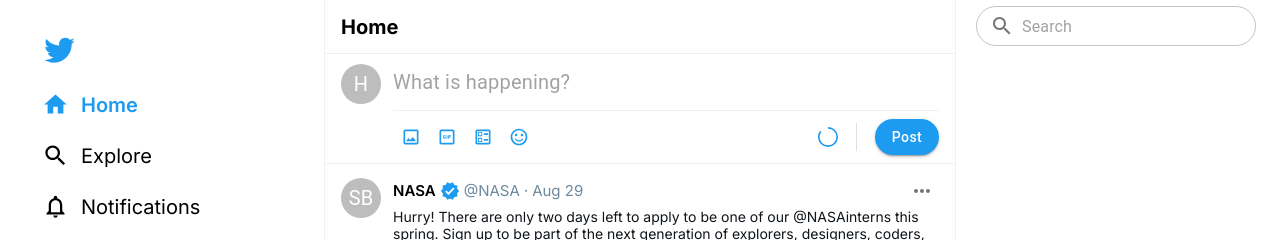
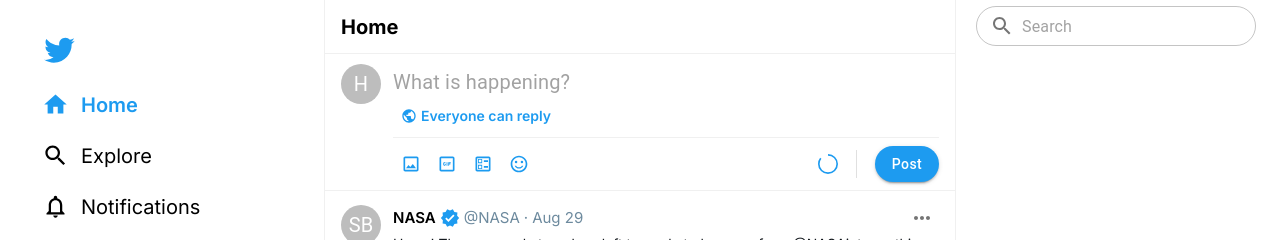
Before and after one commit to sbinfo/twitter-clone, a Next.js app: page / in a window 1280 px wide. Shown: the top 240 px of the page. Built offline with nearby package versions, Linux system fonts and the light colour scheme.

Commit message:
made who can reply block and added dynamic changing

```diff
--- a/src/app/globals.css
+++ b/src/app/globals.css
@@ -14,6 +14,7 @@
 
 body {
     --primary: #1d9bf0;
+    --primary-hover: #1d9bf026;
     /* --primary: #50b7f5; */
     --background: #cccccc4c;
     --text-black: #0F1419;
--- a/src/components/WhatIsHappeningForm/WhatIsHappeningForm.tsx
+++ b/src/components/WhatIsHappeningForm/WhatIsHappeningForm.tsx
@@ -1,9 +1,14 @@
+"use client"
 
-import {Avatar, Button, CircularProgress, Divider, IconButton, TextField} from "@mui/material";
+import * as React from 'react';
+import { Avatar, Button, CircularProgress, Divider, IconButton, ListItemIcon, ListItemText, Menu, MenuItem, MenuList, Paper, TextField } from "@mui/material";
 import ImageIcon from '@mui/icons-material/ImageOutlined';
 import GifIcon from '@mui/icons-material/GifBoxOutlined';
 import PollIcon from '@mui/icons-material/BallotOutlined';
 import EmojiIcon from '@mui/icons-material/SentimentSatisfiedOutlined';
+import PersonAddIcon from '@mui/icons-material/PersonAddAlt1Rounded';
+import PublicIcon from '@mui/icons-material/Public';
+import EmailIcon from '@mui/icons-material/AlternateEmailRounded';
 
 import styles from "./whatIsHappening.module.scss"
 
@@ -20,7 +25,7 @@
 
 const InputForm = () => {
     return (
-        <div className={styles.InputForm}>
+        <div className={styles.inputForm}>
             <TextField
                 id="standard-basic"
                 variant="standard"
@@ -33,8 +38,110 @@
                     style: { fontSize: '20px' }
                 }}
             />
+            <WhoCanReply />
             <InputFormActions />
         </div>
+    )
+}
+
+enum Direction {
+    Up = 1,
+    Down,
+    Left,
+    Right,
+}
+
+enum CanReply {
+    EveryOne = 'Everyone',
+    YouFollow = 'People you follow',
+    YouMention = 'Only people you mention'
+}
+
+const WhoCanReply = () => {
+
+    const [selectedAuditory, setSelectedAuditory] = React.useState<CanReply>(CanReply.EveryOne)
+
+    const [anchorEl, setAnchorEl] = React.useState<null | HTMLElement>(null);
+    const open = Boolean(anchorEl);
+
+    const handleClick = (event: React.MouseEvent<HTMLDivElement>) => {
+        setAnchorEl(event.currentTarget);
+    };
+
+    const handleClose = () => {
+        setAnchorEl(null);
+    };
+
+    const changeAuditory = (value: CanReply) => {
+        setSelectedAuditory(value);
+        setAnchorEl(null);
+    };
+
+    return (
+        <>
+            <div
+                className={styles.whoCanReply}
+                onClick={handleClick}
+            >
+                <PublicIcon style={{ fontSize: '16px', marginRight: '4px' }} />
+                {selectedAuditory} can reply
+            </div>
+            <Menu
+                id="basic-menu"
+                anchorEl={anchorEl}
+                open={open}
+                onClose={handleClose}
+                MenuListProps={{
+                    'aria-labelledby': 'basic-button',
+                }}
+            >
+                <Paper sx={{ width: 320, maxWidth: '100%' }}>
+                    <div style={{ padding: '20px' }}>
+                        <h4>Who can reply?</h4>
+                        <div>Choose who can reply to this post. Anyone mentioned can always reply.</div>
+                    </div>
+                    <MenuList>
+                        <MenuItem onClick={() => changeAuditory(CanReply.EveryOne)}>
+                            <ListItemIcon style={{
+                                padding: '8px',
+                                background: '#1d9bf0',
+                                borderRadius: '50%',
+                                marginRight: '10px'
+                            }}>
+                                <PublicIcon style={{ color: '#fff', fontSize: '20px' }} />
+                            </ListItemIcon>
+                            <ListItemText>{CanReply.EveryOne}</ListItemText>
+                        </MenuItem>
+                        <MenuItem onClick={() => changeAuditory(CanReply.YouFollow)}>
+                            <ListItemIcon
+                                style={{
+                                    padding: '8px',
+                                    background: '#1d9bf0',
+                                    borderRadius: '50%',
+                                    marginRight: '10px'
+                                }}
+                            >
+                                <PersonAddIcon style={{ color: '#fff', fontSize: '20px' }}  />
+                            </ListItemIcon>
+                            <ListItemText>{CanReply.YouFollow}</ListItemText>
+                        </MenuItem>
+                        <MenuItem onClick={() => changeAuditory(CanReply.YouMention)}>
+                            <ListItemIcon
+                                style={{
+                                    padding: '8px',
+                                    background: '#1d9bf0',
+                                    borderRadius: '50%',
+                                    marginRight: '10px'
+                                }}
+                            >
+                                <EmailIcon style={{ color: '#fff', fontSize: '20px' }} />
+                            </ListItemIcon>
+                            <ListItemText>{CanReply.YouMention}</ListItemText>
+                        </MenuItem>
+                    </MenuList>
+                </Paper>
+            </Menu>
+        </>
     )
 }
 
--- a/src/components/WhatIsHappeningForm/whatIsHappening.module.scss
+++ b/src/components/WhatIsHappeningForm/whatIsHappening.module.scss
@@ -14,11 +14,27 @@
     }
 }
 
-.InputForm {
+.inputForm {
     width: 100%;
 
     .form {
         width: 100%;
+    }
+
+    .whoCanReply {
+        display: inline-flex;
+        align-items: center;
+        padding: 5px 8px;
+        color: var(--primary);
+        font-size: 14px;
+        font-weight: 600;
+        cursor: pointer;
+        border-radius: 50px;
+        transition: .3s ease-out;
+
+        &:hover {
+            background-color: var(--primary-hover);
+        }
     }
 
     .actions {
@@ -30,9 +46,7 @@
         margin-top: 8px;
         border-top: 1px solid var(--background);
 
-        .buttonIcons {
-
-        }
+        .buttonIcons { }
 
         .fileUpload {
             color: var(--primary);
```
Lines whose indentation alone changed are shown as unchanged.
